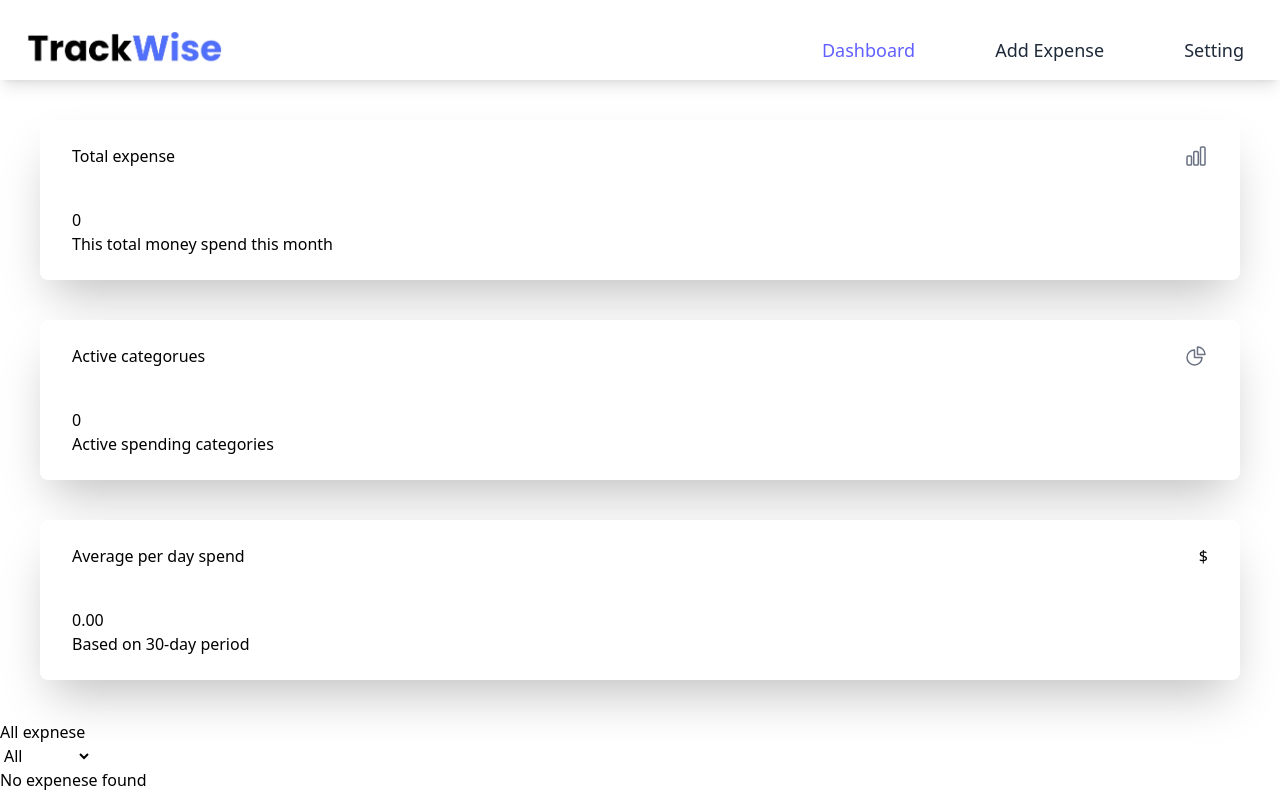
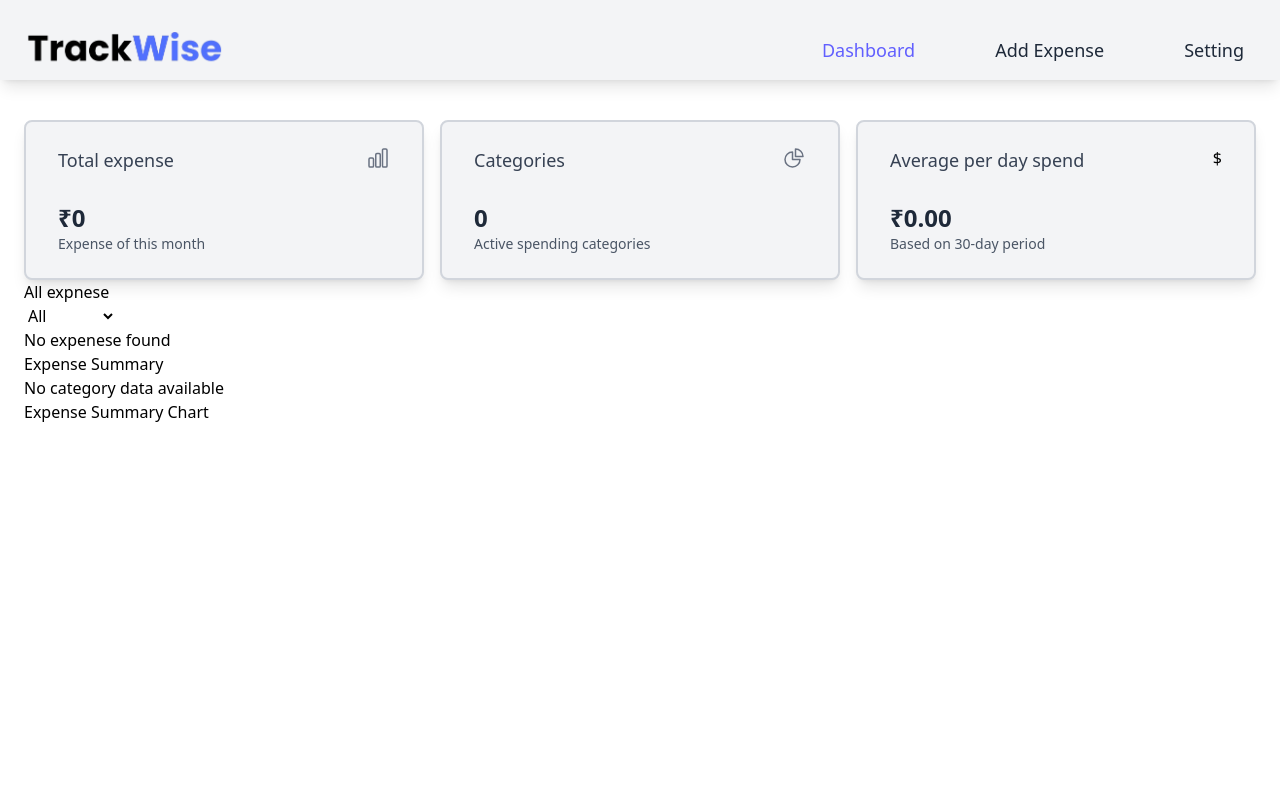
Before and after one commit to itsgauravkumar07/expenses-tracker, a React (Vite) app: page / in a window 1280 px wide. Shown: the top 796 px of the page. Built offline with nearby package versions, Linux system fonts and the light colour scheme.

Commit message:
style: style the expense summary cards

```diff
--- a/src/components/Card.jsx
+++ b/src/components/Card.jsx
@@ -2,13 +2,13 @@ export const Card = ({title, des, value, icon}) => {
     return (
         <div className="card">
                 <div className="cardInner">
-                    <h1>{title}</h1>
+                    <h1 className="cardHeading">{title}</h1>
                     {icon}
                 </div>
 
                 <div>
-                    <p>{value}</p>
-                    <p>{des}</p>
+                    <p className="cardValue">{value}</p>
+                    <p className="cardSubHeading">{des}</p>
                 </div>
 
             </div>
--- a/src/components/Navbar.jsx
+++ b/src/components/Navbar.jsx
@@ -13,7 +13,7 @@ function Navbar(){
     ]
 
     return (
-        <nav className="flex justify-between items-center h-20 pt-10 pb-5 px-6 relative shadow-lg">
+        <nav className="flex justify-between items-center h-20 pt-10 pb-5 px-6 relative shadow-lg bg-gray-100">
             <div>
                 <img src={logo} alt="" className="h-10"/>
             </div>
--- a/src/index.css
+++ b/src/index.css
@@ -1,8 +1,12 @@
 @import "tailwindcss";
 
 @layer components {
+    .cardContainer {
+        @apply flex flex-col md:flex-row lg:flex-row gap-4 mt-10 items-center w-full justify-center
+    }
+
     .card {
-        @apply m-10 rounded-lg bg-white px-8 py-6 shadow-2xl h-40 flex flex-col justify-between
+        @apply rounded-lg bg-gray-100 px-8 py-6 shadow-lg flex flex-col w-full min-h-40 max-h-60 border-2 border-gray-300 justify-between
     }
 
     .cardInner {
@@ -14,6 +18,61 @@
 
 
 
-    /* Headings */
+    /* Buttons */
+    .primaryBtn {
+        @apply bg-blue-600 text-white px-4 py-2 rounded-lg hover:bg-blue-700 transition
+    }
 
+    .secondaryBtn {
+        @apply bg-gray-200 text-gray-800 px-4 py-2 rounded-lg hover:bg-gray-300 transition
+    }
+
+    .dangerBtn {
+        @apply bg-red-500 text-white px-4 py-2 rounded-lg hover:bg-red-600 transition
+    }
+
+
+
+    /* Input and Select */
+    .inputStyle {
+        @apply w-full px-3 py-2 border rounded-lg focus:outline-none focus:ring-2 focus:ring-indigo-400
+    }
+
+    .selectStyle {
+        @apply w-full px-3 py-2 border rounded-lg bg-white focus:outline-none focus:ring-2 focus:ring-indigo-400
+    }
+
+
+
+    /* Expense list and summary list */
+    .listItem {
+        @apply flex justify-between items-center border-b py-2 text-gray-700
+    }
+
+    .listBtn {
+        @apply text-sm text-red-500 hover:text-red-700
+    }
+
+
+
+    /* Heading and subheading */
+    .heading {
+        @apply text-2xl md:text-3xl font-bold text-gray-800
+    }
+
+    .subHeading {
+        @apply text-lg md:text-xl font-medium text-gray-600
+    }
+
+    .cardHeading {
+        @apply text-lg text-gray-700 font-medium
+    }
+
+    .cardSubHeading {
+        @apply text-sm text-gray-600
+    }
+
+    .cardValue {
+        @apply text-2xl font-bold text-gray-800
+    }
 }
--- a/src/pages/Dashboard.jsx
+++ b/src/pages/Dashboard.jsx
@@ -63,11 +63,13 @@ function Dashboard(){
 
 
     return(
-        <div>
+        <div className="mx-6">
 
-            <Card title="Total expense" des="This total money spend this month" value={total} icon={<ChartBarIcon className="cardIcon" />} />
-            <Card title="Active categorues" des="Active spending categories" value={active} icon={<ChartPieIcon className="cardIcon" />} />
-            <Card title="Average per day spend" des="Based on 30-day period" value={averagePerDay.toFixed(2)} icon={"$"} />
+            <div className="cardContainer">
+                <Card title="Total expense" des="Expense of this month" value={"₹" + total} icon={<ChartBarIcon className="cardIcon" />} className="card"/>
+                <Card title="Categories" des="Active spending categories" value={active} icon={<ChartPieIcon className="cardIcon" />} />
+                <Card title="Average per day spend" des="Based on 30-day period" value={"₹" + averagePerDay.toFixed(2)} icon={"$"} />
+            </div>
 
             <div>
                 <h1>All expnese</h1>
@@ -78,16 +80,15 @@ function Dashboard(){
              <ExpenseList expenses={catFilteredList} onDelete={handleDelete}/>
             </div>
 
-            <h2>Expense Summary</h2>
-            <ExpenseChart  data={chartData}/>
 
-             <div>
+            <div>
+                 <h2>Expense Summary</h2>
                 <CategorySummary categoryAmount={categoryAmount} />
             </div>
 
             <div>
                  <h2>Expense Summary Chart</h2>
-
+                 <ExpenseChart data={chartData}/>
             </div>
 
         </div>
```
Also changed, not shown: src/components/ExpenseChart.jsx (+2 -11 lines).
